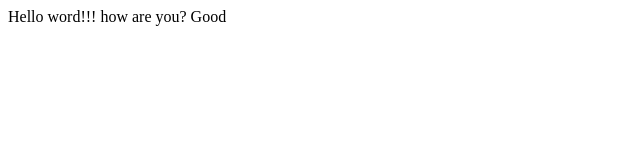
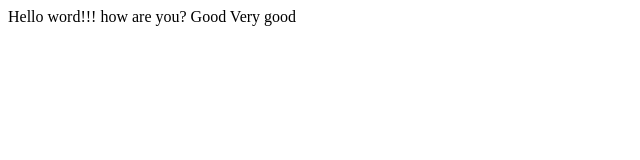
Before and after one commit to magdalena3546/nauka-gita-2, a plain HTML site: page index.html in a window 1280 px wide. Shown: the full height of the page, 0-640 px from the left. Drawn offline with Linux system fonts and the light colour scheme.

Commit message:
Update index.html

```diff
--- a/index.html
+++ b/index.html
@@ -10,5 +10,6 @@
     Hello word!!!
     how are you?
     Good
+    Very good
 </body>
 </html>
```
